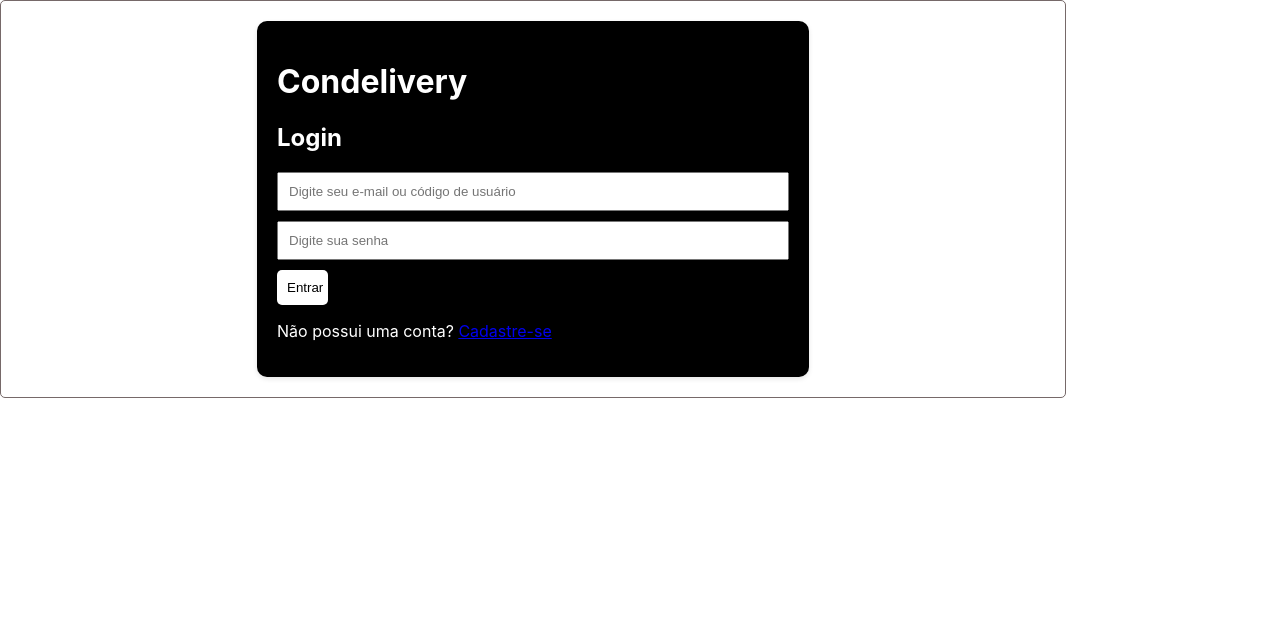
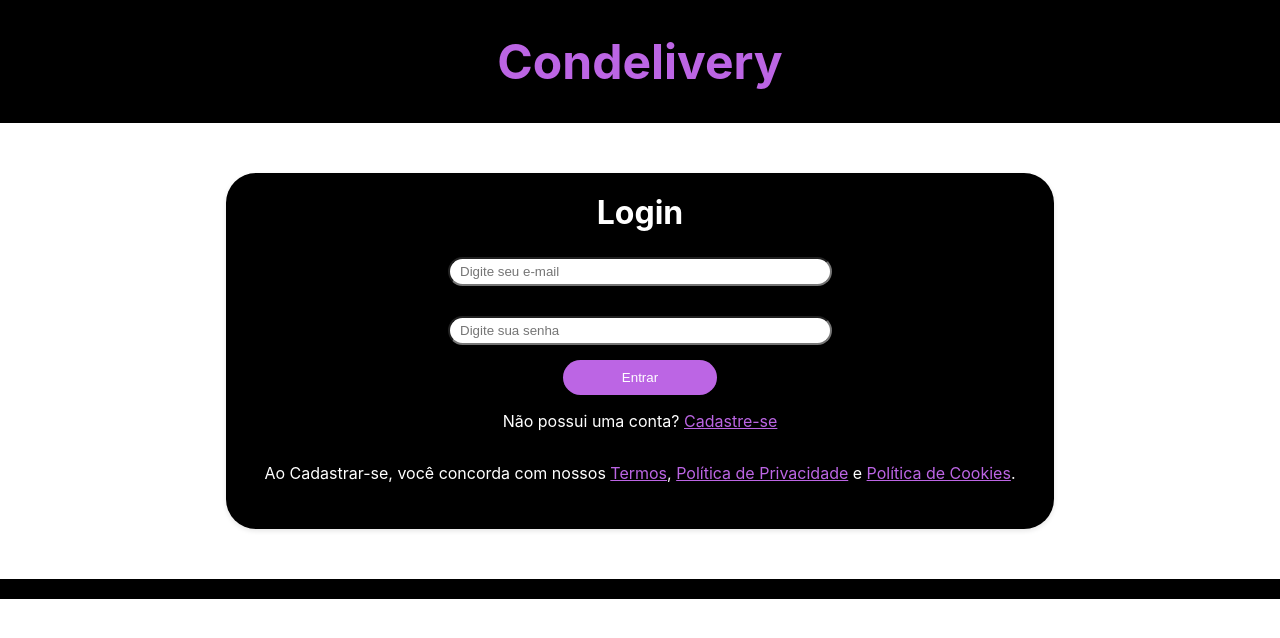
Before and after one commit to BrendonSAlmeida/Condelivery, a React (Create React App) app: page / in a window 1280 px wide. Shown: the top 638 px of the page. Built offline with nearby package versions, Linux system fonts and the light colour scheme.

Commit message:
alteração3

```diff
--- a/src/App.css
+++ b/src/App.css
@@ -5,43 +5,69 @@
   display: flex;
   flex-direction: column;
   align-items: center;
-  width:80%;
-  padding: 20px;
-  border: 1px solid #766969;
-  border-radius: 5px;
+  width:99,9%;
+}
+.header{
+  color: #BC65E4;
+  background-color: #000000;
+  width: 100%;
+  height: 80%;
+  display: flex;
+  flex-direction: column;
+  align-items: center;
+  font-size: 1.5rem;
 }
 
 .login-form {
+  display: flex;
+  flex-direction: column;
+  align-items: center;
   color: white;
+  font-size: 1.8rem;
   background-color: #000000;
-  padding: 20px;
-  border-radius: 10px;
+  margin-top: 10%;
+  padding: 30px;
+  border-radius: 30px;
   box-shadow: 0px 2px 5px rgba(0, 0, 0, 0.1);
-  width: 50%;
-  height: 80%;
-
+  width: 60%;
+  height: 100%;
+  font-size: 1rem;
+  margin: 50px;
 }
 
-.form {
-  background-color: white;
-  padding: 20px;
-  border-radius: 10px;
+.login{
+  color: #ffffff;
+  font-size: 2rem;
+  margin-top: -10px;
+  margin-bottom: 10px;
 }
 
 input {
-  width: 100%;
-  padding: 10px;
-  margin-bottom: 10px;
+  margin: 15px;
+  padding: 5px 10px;
+  width: 50%;
   box-sizing: border-box;
+  background-color: #ffffff;
+  border-radius: 30px;
 }
 
 button {
-  width: 10%;
+  width: 20%;
   padding: 10px;
-  background-color: #ffffff;
-  color: rgb(0, 0, 0);
+  background-color: #BC65E4;
+  color: rgb(255, 255, 255);
   border: none;
-  border-radius: 5px;
+  border-radius: 30px;
   cursor: pointer;
+}
+
+a{
+  color: #BC65E4;
+}
+
+.footer{
+  background-color: #000000;
+  width: 100%;
+  height: 100%;
 
 }
--- a/src/components/Home.js
+++ b/src/components/Home.js
@@ -1,4 +1,9 @@
 import React, { useState } from 'react';
 
 function Home() {
+return(
+<div className='header'>salve</div>
+)
+
 }
+export default Home;
--- a/src/components/Login.js
+++ b/src/components/Login.js
@@ -3,14 +3,18 @@ import React, { useState } from 'react';
 function Login() {
   return(
   <div className="container">
+    <div className="header">
+      <h1>Condelivery</h1>
+      </div>
     <div className="login-form">
-    <h1>Condelivery</h1>
-      <h2>Login</h2>
-      <input type="text" placeholder="Digite seu e-mail ou código de usuário" />
-      <input type="password" placeholder="Digite sua senha" />
-      <button>Entrar</button>
+      <h2 className="login">Login</h2>
+      <input className= "text-box" type="text" placeholder="Digite seu e-mail" />
+      <input className= "text-box" type="password" placeholder="Digite sua senha" />
+      <button >Entrar</button>
       <p>Não possui uma conta? <a href="#">Cadastre-se</a></p>
+      <p>Ao Cadastrar-se, você concorda com nossos <a href="#">Termos</a>, <a href="#">Política de Privacidade</a> e <a href="#">Política de Cookies</a>.</p>
     </div>
+      <div className='footer'>-</div>
   </div>)
 }
 export default Login;
```
